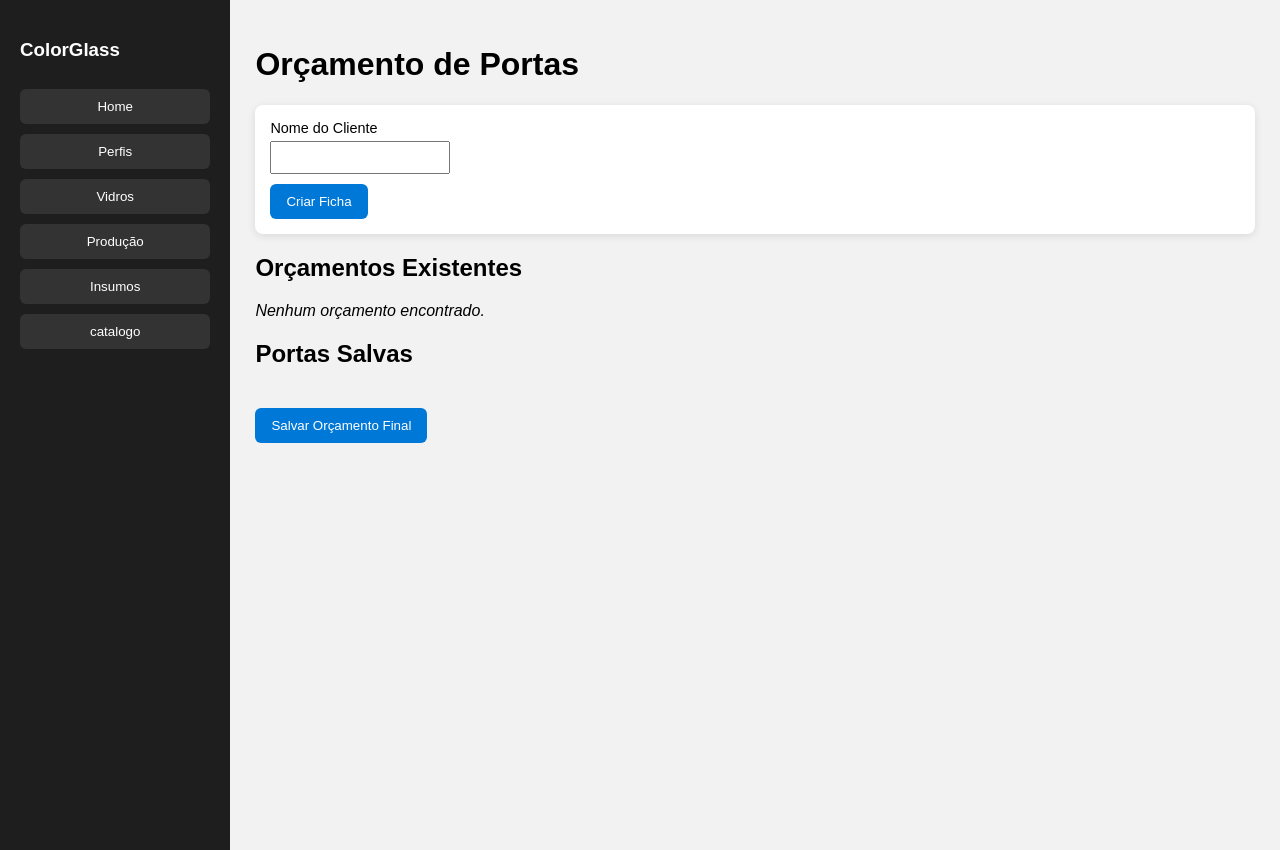
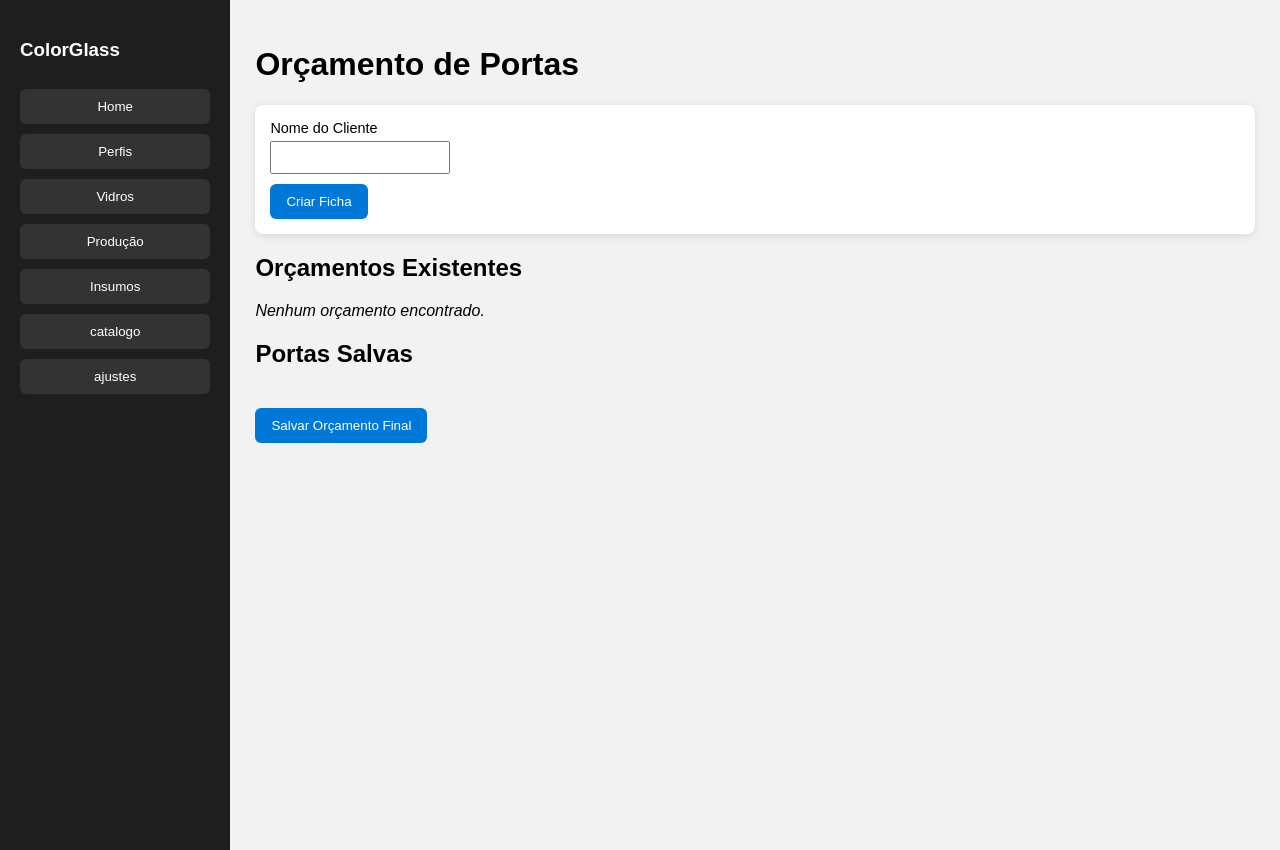
Before and after one commit to ricardosiqueirarf-hash/color, a Flask app: page / in a window 1280 px wide. Run offline with Flask 3, Linux system fonts and the light colour scheme; the visitor is signed in with stand-in values (Sample User, id 1).

Commit message:
Update index.html

```diff
--- a/templates/index.html
+++ b/templates/index.html
@@ -33,6 +33,7 @@ th { background:#ddd; }
         <button onclick="go('/producao-page')">Produção</button>
         <button onclick="go('/insumos-page')">Insumos</button>
         <button onclick="go('/catalogo-page')">catalogo</button>
+        <button onclick="go('/ajustes-page')">ajustes</button>
 
     </div>
 
```
